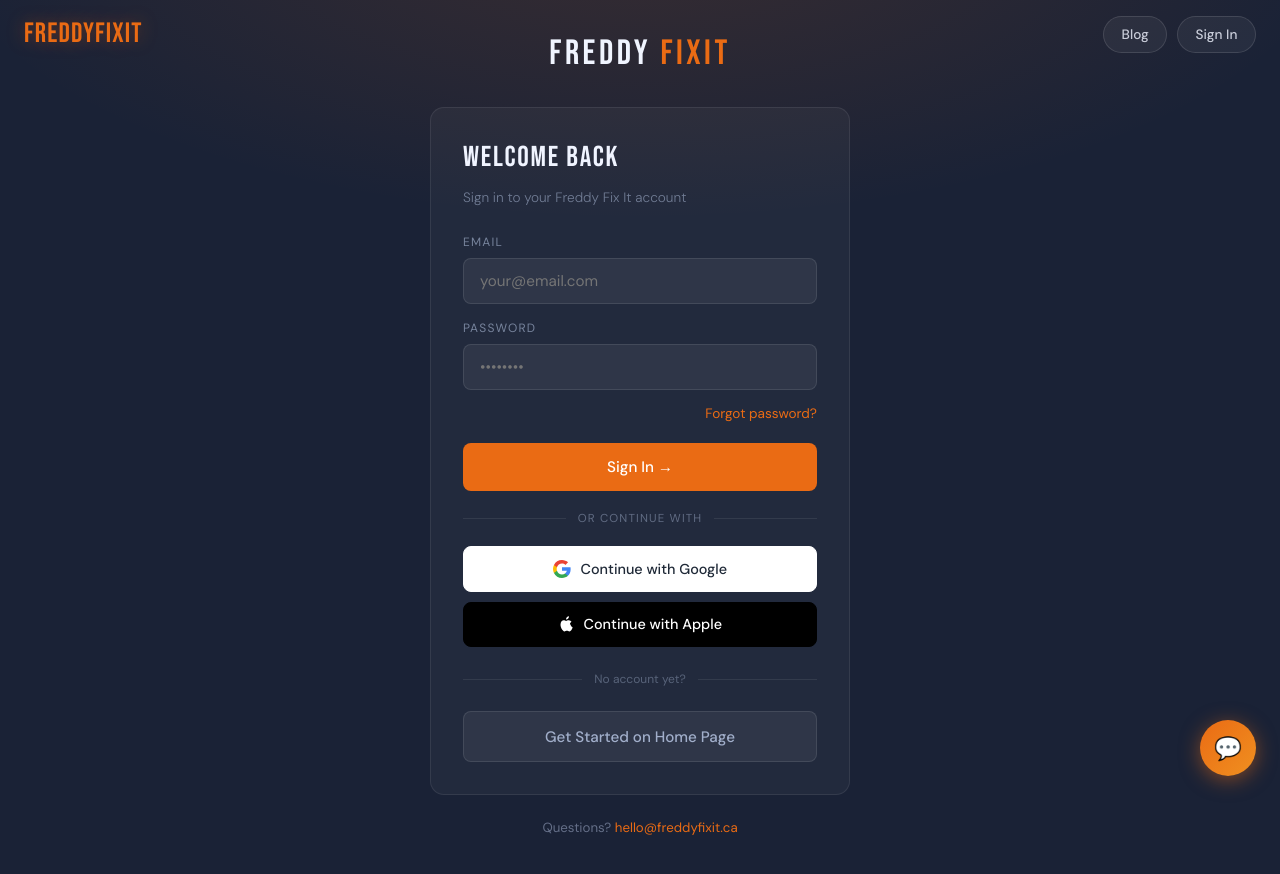
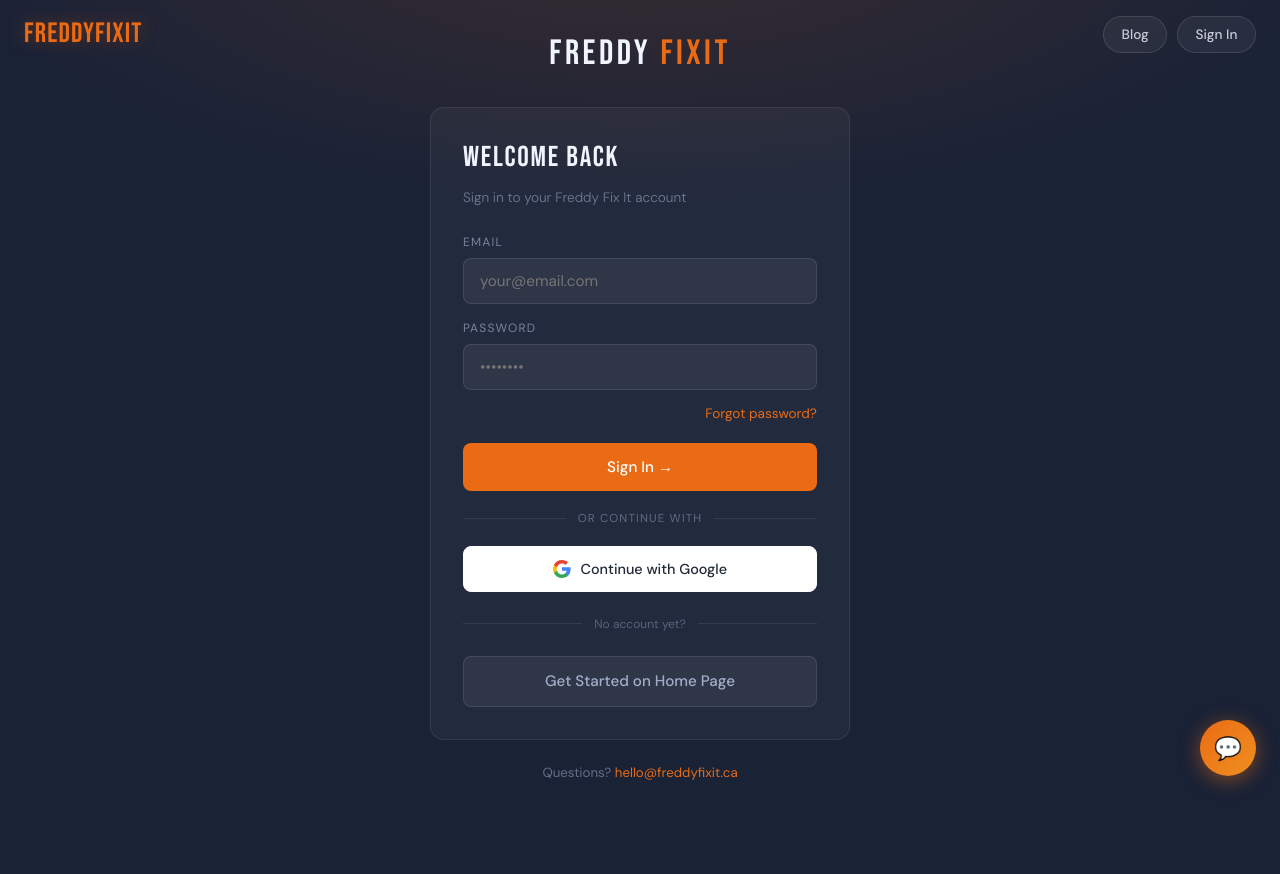
Before and after one commit to karanmann137-creator/freddy-fixit, a React (Vite) app: page /login in a window 1280 px wide. Shown: the top 874 px of the page. After the commit the page ends 826 px from the top, so only its background shows below. Built offline with nearby package versions, Linux system fonts and the light colour scheme.

Commit message:
Google sign-in + email verification; remove Apple sign-in

```diff
--- a/src/components/OAuthButtons.tsx
+++ b/src/components/OAuthButtons.tsx
@@ -1,7 +1,7 @@
 import { useState } from "react";
 import { supabase } from "@/lib/supabase";
 
-// Google + Apple sign-in buttons.
+// Google sign-in button.
 // `role` is the intent of the page the user started from:
 //   - contractor onboarding -> role="contractor"
 //   - client onboarding      -> role="client"
@@ -9,10 +9,10 @@
 // The role is carried through the OAuth round-trip in the redirect URL so the
 // callback page knows where to send a brand-new account.
 export default function OAuthButtons({ role, label = "or continue with" }: { role?: "client" | "contractor"; label?: string }) {
-  const [busy, setBusy] = useState<"google" | "apple" | null>(null);
+  const [busy, setBusy] = useState<"google" | null>(null);
   const [err, setErr] = useState("");
 
-  const signIn = async (provider: "google" | "apple") => {
+  const signIn = async (provider: "google") => {
     setErr(""); setBusy(provider);
     try {
       const params = new URLSearchParams();
@@ -54,13 +54,6 @@
           </svg>
           {busy === "google" ? "Redirecting…" : "Continue with Google"}
         </button>
-        <button type="button" onClick={() => signIn("apple")} disabled={busy !== null}
-          style={{ ...btn, background: "#000", color: "#fff", borderColor: "#000", opacity: busy && busy !== "apple" ? .6 : 1 }}>
-          <svg width="16" height="16" viewBox="0 0 384 512" fill="#fff" aria-hidden="true">
-            <path d="M318.7 268c-.3-37 16.4-65 50.1-85.6-18.9-27-47.4-41.9-85-44.8-35.6-2.8-74.5 20.8-88.7 20.8-15 0-49.4-19.8-76.4-19.8C72.4 139.1 16 184.6 16 277c0 27.3 5 55.5 15 84.6 13.3 38.2 61.2 132 111.2 130.5 26.1-.6 44.6-18.5 78.6-18.5 33 0 50.1 18.5 78.7 18.5 50.4-.7 93.8-86 106.5-124.3-67.7-31.9-65.3-93.5-65.3-95.8zM262.4 80.6c27.2-32.3 24.7-61.7 23.9-72.3-23.9 1.4-51.6 16.3-67.4 34.6-17.4 19.6-27.6 43.8-25.4 71.7 25.8 2 49.3-11.2 68.9-34z"/>
-          </svg>
-          {busy === "apple" ? "Redirecting…" : "Continue with Apple"}
-        </button>
       </div>
     </div>
   );
```
